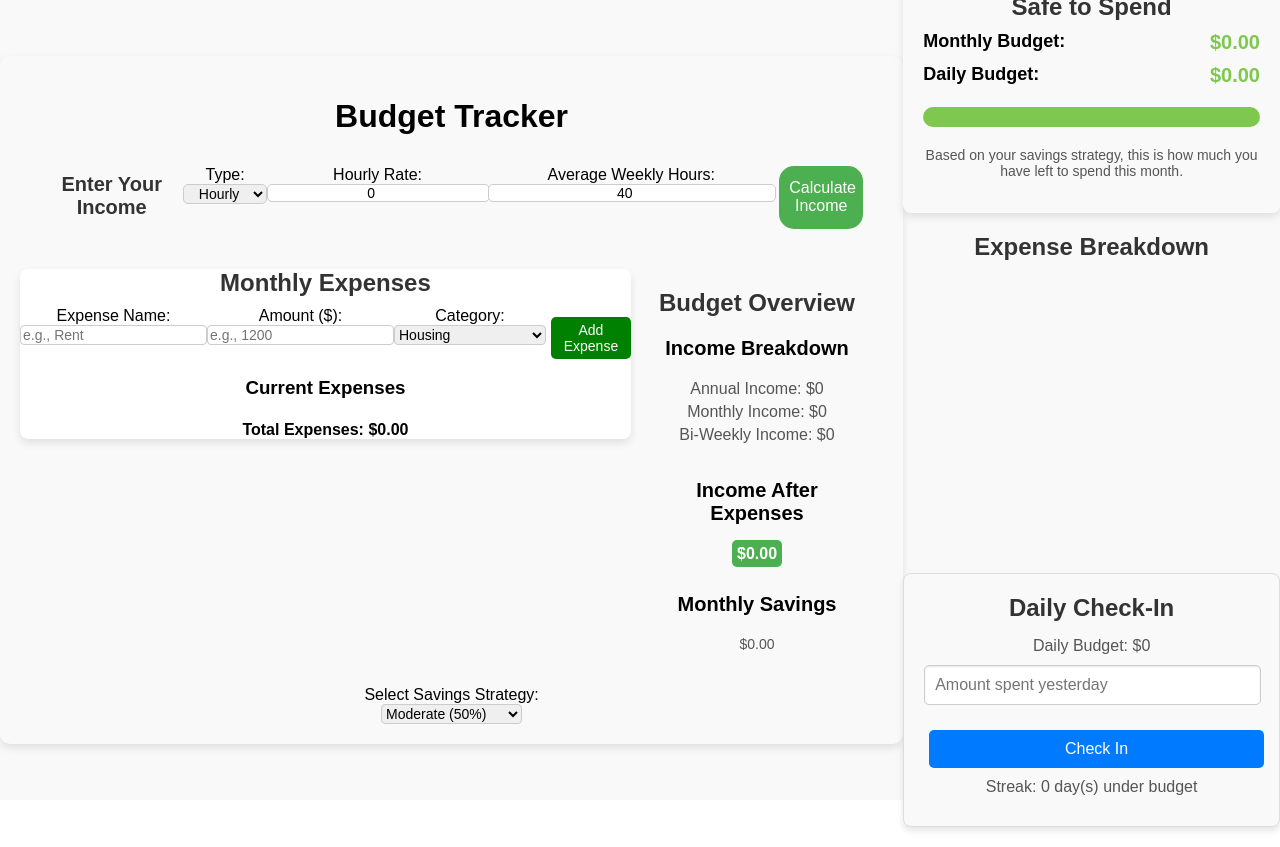
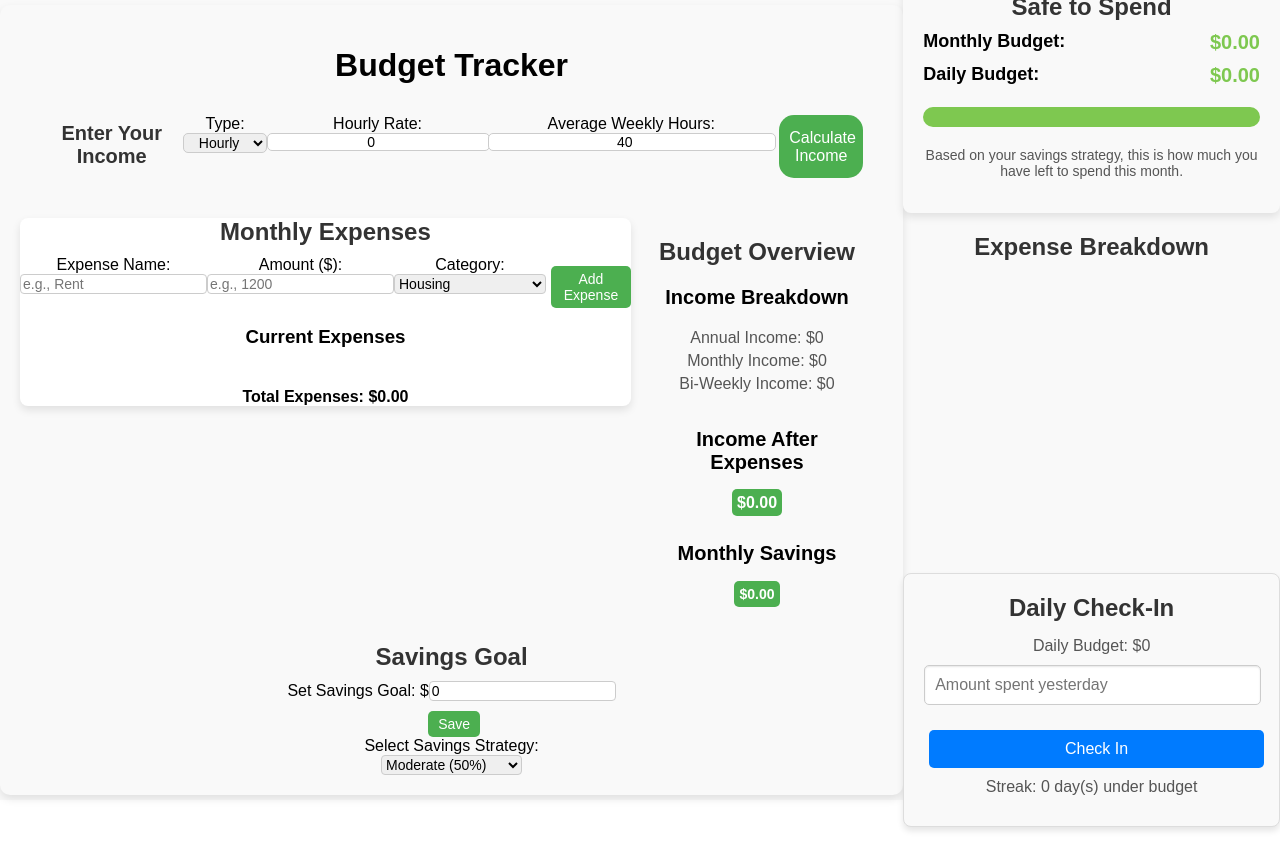
Before and after one commit to boynamedjack47/BudgetApp, a React (Create React App) app: page / in a window 1280 px wide. Built offline with nearby package versions, Linux system fonts and the light colour scheme.

Commit message:
updating daily tracker logic, sizing issues and working on adding saving goal input back into the app

```diff
--- a/src/App.css
+++ b/src/App.css
@@ -266,3 +266,12 @@ display: flex;
 .income-input-form .submit-button:hover {
   background-color: #45a049;
 }
+
+.monthly-savings-section p {
+  background-color: #4CAF50;
+  color: white;
+  padding: 5px;
+  border-radius: 5px;
+  display: inline;
+  font-weight: bold;
+}
--- a/src/App.js
+++ b/src/App.js
@@ -6,7 +6,7 @@ import BudgetDisplay from "./components/BudgetDisplay";
 import SafeToSpend from "./components/SafeToSpend";
 import PieChart from "./components/PieChart";
 import DailyCheckIn from "./components/DailyCheckIn";
-import SavingsGoalSetter from "./components/SavingsGoalSetter";
+
 
 import "./App.css";
 
@@ -50,8 +50,6 @@ function App() {
       ? remainingIncome * 0.5
       : remainingIncome * 0.25;
 
-
-
   // Calculate pie chart data from expenses
   const pieChartData = expenses.reduce((acc, expense) => {
     const category = expense.category || "Other";
@@ -68,16 +66,18 @@ function App() {
 
   // Function to calculate how much money is safe to spend based on the savings strategy
   const safeToSpendAmount = () => {
-    const dailyBudget =
-      remainingIncome /
-      30 *
-      (savingsStrategy === "Custom"
+    const savingsMultiplier =
+      savingsStrategy === "Custom"
         ? customSavings / 100
         : savingsStrategy === "Aggressive"
         ? 1
         : savingsStrategy === "Moderate"
         ? 0.5
-        : 0.25);
+        : 0.25;
+
+    const savingsAmount = remainingIncome * savingsMultiplier;
+    const safeAmount = remainingIncome - savingsAmount;
+    const dailyBudget = safeAmount / 30;
 
     return dailyBudget;
   };
@@ -119,20 +119,29 @@ function App() {
       <div className="content">
         <h1>Budget Tracker</h1>
         <div className="incomeinput">
-        <IncomeInput setIncome={setIncome} /> </div>
+          <IncomeInput setIncome={setIncome} />
+        </div>
         <div className="expenseinput">
           <div className="maincontent">
-        <FixedExpensesInput expenses={expenses} setExpenses={setExpenses} /> </div>
+            <FixedExpensesInput expenses={expenses} setExpenses={setExpenses} />
+          </div>
           <BudgetDisplay
             income={income}
             expenses={expenses}
             remainingIncome={remainingIncome}
             monthlySavings={monthlySavings}
+          />
+        </div>
 
+        {/* Savings Goal Input Component */}
+        <SavingsGoalInput
+          savingsGoal={savingsGoal}
+          savingsStrategy={savingsStrategy}
+          remainingIncome={remainingIncome}
+          monthlySavings={monthlySavings}
+          setSavingsGoal={setSavingsGoal} // Pass the state setter to allow updates
+        />
 
-          ></BudgetDisplay>
-
-        </div>
         <div>
           <label htmlFor="strategy">Select Savings Strategy: </label>
           <select id="strategy" value={savingsStrategy} onChange={handleStrategyChange}>
@@ -142,6 +151,7 @@ function App() {
             <option value="Custom">Custom</option>
           </select>
         </div>
+
         {savingsStrategy === "Custom" && (
           <div>
             <label htmlFor="customSavings">Enter Custom Savings %: </label>
@@ -156,7 +166,6 @@ function App() {
             <span>%</span>
           </div>
         )}
-
       </div>
 
       {/* SafeToSpend, PieChart, and DailyCheckIn */}
--- a/src/components/DailyCheckIn.jsx
+++ b/src/components/DailyCheckIn.jsx
@@ -1,8 +1,7 @@
 import React, { useState, useEffect } from "react";
 import "./DailyCheckIn.css";
 
-
-const DailyCheckIn = ({ safeToSpendAmount }) => {
+const DailyCheckIn = ({ safeToSpendAmount, customSavings }) => {
   const [dailyBudget, setDailyBudget] = useState(0);
   const [spentYesterday, setSpentYesterday] = useState("");
   const [streak, setStreak] = useState(() => {
@@ -15,9 +14,14 @@ const DailyCheckIn = ({ safeToSpendAmount }) => {
   });
 
   useEffect(() => {
+    // Flip logic for custom savings
     const budget = safeToSpendAmount();
-    setDailyBudget(budget ? parseFloat(budget.toFixed(2)) : 0);
-  }, [safeToSpendAmount]);
+    const adjustedBudget = customSavings
+      ? budget * (1 - customSavings / 100) // Flip custom savings here (subtract savings from total)
+      : budget;
+
+    setDailyBudget(adjustedBudget ? parseFloat(adjustedBudget.toFixed(2)) : 0);
+  }, [safeToSpendAmount, customSavings])
 
   const isCheckInAllowed = () => {
     const today = new Date().toISOString().split("T")[0]; // Get only the date part (YYYY-MM-DD)
--- a/src/components/FixedExpensesInput.css
+++ b/src/components/FixedExpensesInput.css
@@ -45,7 +45,9 @@
   }
 
   .expense-list {
-
+  display: flex;
+  flex-direction: column;
+  gap: 5px;
     text-align: center;
     align-items: center;
     justify-content: center;
@@ -61,7 +63,7 @@
   }
 
   button {
-    background-color: green;
+    background-color: 4CAF50;
     padding: 5px 10px;
     border-radius: 5px;
     color: white;
@@ -93,7 +95,7 @@
     width: 100%;
     padding: 5px;
     font-size: 14px;
-    background-color: green;
+    background-color: 4CAF50;
     color: white;
     border: none;
     border-radius: 4px;
--- a/src/components/PieChart.jsx
+++ b/src/components/PieChart.jsx
@@ -33,7 +33,7 @@ const PieChart = ({ data }) => {
   };
 
   return (
-    <div style={{ width: "100%", maxWidth: "600px", margin: "auto", height: "320px" }}>
+    <div style={{ width: "80%", maxWidth: "600px", margin: "auto", height: "320px" }}>
       <h2>Expense Breakdown</h2>
       <Pie data={chartData} options={chartOptions} />
     </div>
```
Also changed, not shown: 1 other file (tests, documents, lock files or other folders). Lines whose indentation alone changed are shown as unchanged.
